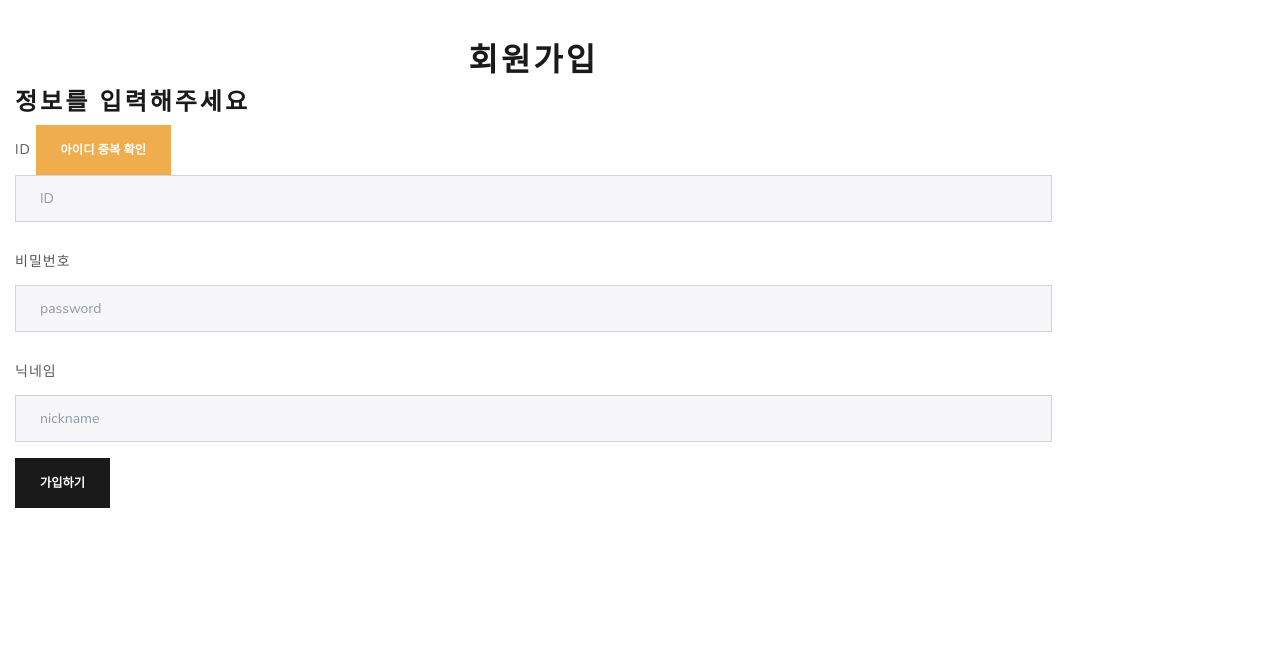
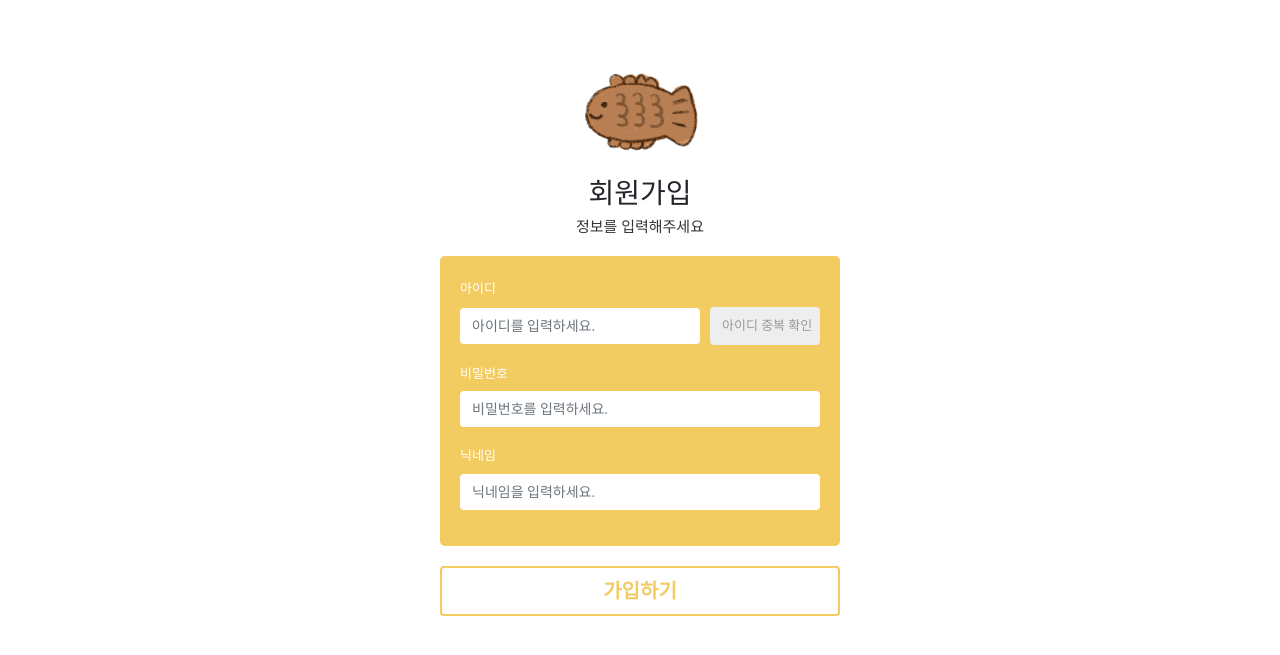
Before and after one commit to aaanjini/hanghae99_007, a Flask app: page /register in a window 1280 px wide. Shown: the top 655 px of the page. Run offline with Flask 2, Linux system fonts and the light colour scheme; some libraries are stand-ins or nearby versions; some web fonts are replaced.

Commit message:
css대충입힘

```diff
--- a/app.py
+++ b/app.py
@@ -5,9 +5,12 @@ app = Flask(__name__)
 
 from pymongo import MongoClient
 
-client = MongoClient('15.164.226.215', 27017, username="test", password="test")
+client = MongoClient('localhost', 27017)
+#client = MongoClient('15.164.226.215', 27017, username="test", password="test")
 
 db = client.hanghae99_007
+app.config["TEMPLATES_AUTO_RELOAD"] = True
+app.config['UPLOAD_FOLDER'] = "./static/profile_pics"
 
 
 SECRET_KEY = 'SPARTA'
@@ -84,6 +87,9 @@ def addUser():
         'id': id,
         'pw': pw_hash,
         'nickname': nickname,
+        "profile_pic": "", # 프로필 사진 파일 이름
+        "profile_pic_real": "profile_pics/profile_placeholder.png",
+        "profile_info": "" #한마디
 
     }
     db.user.insert_one(doc);
--- a/templates/register.html
+++ b/templates/register.html
@@ -1,61 +1,60 @@
 <!DOCTYPE html>
+<html lang="ko">
+<head>
+    <!-- Required meta tags -->
+    <meta charset="utf-8">
+    <meta name="viewport" content="width=device-width, initial-scale=1, shrink-to-fit=no">
 
-<html lang="ko">
+    <!-- Bulma CSS -->
+    <link rel="stylesheet" href="https://cdn.jsdelivr.net/npm/bulma@0.9.1/css/bulma.min.css">
+    <!-- Bootstrap CSS -->
+    <link rel="stylesheet" href="https://maxcdn.bootstrapcdn.com/bootstrap/4.0.0/css/bootstrap.min.css"
+          integrity="sha384-Gn5384xqQ1aoWXA+058RXPxPg6fy4IWvTNh0E263XmFcJlSAwiGgFAW/dAiS6JXm" crossorigin="anonymous">
 
-<head>
-    <meta charset="UTF-8"/>
+    <!-- JS -->
+    <script src="https://ajax.googleapis.com/ajax/libs/jquery/3.4.1/jquery.min.js"></script>
+    <script src="https://cdnjs.cloudflare.com/ajax/libs/jquery-cookie/1.4.1/jquery.cookie.js"></script>
 
-    <link rel="stylesheet" href="https://cdn.jsdelivr.net/npm/bootswatch@4.6.0/dist/lux/bootstrap.min.css"
-          integrity="sha256-n1LAsYCohTi3YOpx8/Jhgf1i6BLuraa4Bnx/qTd4Vs0=" crossorigin="anonymous">
-    <link rel="stylesheet" href="https://cdn.jsdelivr.net/npm/rateyo@2.3.5/src/jquery.rateyo.css"
-          integrity="sha256-NGkqAxC1CKM2ILB67FglDNhS5Sd2kKAacTcoWKznSZU=" crossorigin="anonymous">
-<!--    <link rel="stylesheet" href="../resources/css/multiUploadFields.css">-->
+    <!--  css 파일 분리  -->
+    <link rel="stylesheet" type="text/css" href="../static/common.css">
+    <link rel="stylesheet" type="text/css" href="../static/register.css">
 
-    <script src="https://cdn.jsdelivr.net/npm/jquery@3.5.1/dist/jquery.min.js"
-            integrity="sha256-9/aliU8dGd2tb6OSsuzixeV4y/faTqgFtohetphbbj0=" crossorigin="anonymous"></script>
-    <script src="https://cdn.jsdelivr.net/npm/bootstrap@4.6.0/dist/js/bootstrap.min.js"
-            integrity="sha256-7dA7lq5P94hkBsWdff7qobYkp9ope/L5LQy2t/ljPLo=" crossorigin="anonymous"></script>
-    <script src="https://cdn.jsdelivr.net/npm/rateyo@2.3.5/src/jquery.rateyo.js"
-            integrity="sha256-Sq0rSsEMzpXVg0elKKGMr0h0buMHMdRApm944Lh6XoA=" crossorigin="anonymous"></script>
-<!--    <script src="../resources/js/multiUploadFields.js"></script>-->
+    <!-- Webpage Title -->
+    <title>SIGNUP | 겨울붕어</title>
 
-
-    <!--  ///////////////////////// CSS ////////////////////////// -->
-    <style>
-        body > div.container {
-            border: 3px solid #D6CDB7;
-            margin-top: 10px;
-        }
-
-
-        .btn-primary {
-            margin: auto;
-        }
-
-
-    </style>
 
     <!--  ///////////////////////// JavaScript ////////////////////////// -->
     <script type="text/javascript">
 
-
-        $(function () {
+        $(document).ready(function(){
             // 1. $(tagName) : 2.(#id) : 3.$(.className)
-            $("button.btn.btn-primary").on("click", function () {
+            $("button.btn.signup_btn").on("click", function () {
                 AddUser();
             });
+
+            // 1. $(tagName) : 2.(#id) : 3.$(.className)
+            $("button.btn.check_btn").on("click", function () {
+                console.log("good")
+                check_dup();//이걸 유효성검사로
+            });
+
+            {# 아이디값 입력 시 중복확인 버튼 활성화 #}
+            $('#id').on('input',function(){
+               if ($('#id').val()==''){
+                   $('.check_btn').attr("disabled",true);
+                   $('.check_btn').removeClass('on');
+               } else {
+                   $('.check_btn').attr("disabled",false);
+                   $('.check_btn').addClass('on');
+               }
+            });
+
         });
 
 
-        $(function () {
-            // 1. $(tagName) : 2.(#id) : 3.$(.className)
-            $("button.btn.btn-warning").on("click", function () {
-                console.log("good")
-                AddUser();//이걸 유효성검사로
-            });
-        });
-
-
+        function to_main () {
+            window.location.href = '/'
+        }
 
 
         function AddUser() {
@@ -99,31 +98,32 @@
             let id = $("input[name='id']").val();
             console.log(id)
             if (id == "") {
-                $("#help-id").text("아이디를 입력해주세요.").removeClass("is-safe").addClass("is-danger")
-                $("#input-username").focus()
+                alert(response["msg:아이디를 입력해주세요."]);
+                {#$("#help-id").text("아이디를 입력해주세요.").removeClass("is-safe").addClass("is-danger")#}
+                {#$("#input-username").focus()#}
                 return;
             }
-            if (!is_nickname(username)) {
+            if (!is_nickname(id)) {
                 $("#help-id").text("아이디의 형식을 확인해주세요. 영문과 숫자, 일부 특수문자(._-) 사용 가능. 2-10자 길이").removeClass("is-safe").addClass("is-danger")
                 $("#input-username").focus()
                 return;
             }
-            $("#help-id").addClass("is-loading")//유효성검사
+            {#$("#help-id").addClass("is-loading")//유효성검사#}
             $.ajax({
                 type: "POST",
                 url: "/sign_up/check_dup",
                 data: {
-                    username_give: username
+                    id: id,
+                    exists: response
                 },
                 success: function (response) {
 
                     if (response["exists"]) {
-                        $("#help-id").text("이미 존재하는 아이디입니다.").removeClass("is-safe").addClass("is-danger")
-                        $("#input-username").focus()
+
+                        alert("이미 존재하는 아이디입니다.");
                     } else {
-                        $("#help-id").text("사용할 수 있는 아이디입니다.").removeClass("is-danger").addClass("is-success")
+                        alert("이미 존재하는 아이디입니다.");
                     }
-                    $("#help-id").removeClass("is-loading")
 
                 }
             });
@@ -143,46 +143,31 @@
 
 
 </head>
-
 <body>
-
-
-<div class="col-lg-10"><!-- 길이지정 -->
-
-
-    <br/><br/>
-    <h1 class="text-center">회원가입</h1>
-
-    <h3 class="text-left">정보를 입력해주세요</h3>
-
+    <div class="register_wrap">
+        <a onclick="to_main()" href="javascript:void(0);"><h1 class="logo"><img src="../static/logo.png" alt="logo"></h1></a>
+        <h3 class="text-center">회원가입</h3>
+        <h6 class="text-center font_15 dark_gray_color mb20">정보를 입력해주세요</h6>
+        <form class="">
+            <div class="register_box point_back_color">
 
                 <div class="form-group">
-        <label for="id" class="col-form-label">ID</label>
-        <button class="btn btn-warning" type="submit">아이디 중복 확인</button>
-        <input type="text" class="form-control" placeholder="ID" name="id" id="id">
+                    <label for="id" class="white_color font_13">아이디</label>
+                    <div class="form-inline double_input">
+                        <input type="text" class="form-control" placeholder="아이디를 입력하세요." name="id" id="id">
+                        <button class="btn check_btn font_13" type="submit">아이디 중복 확인</button>
                     </div>
-
-
+                </div>
                 <div class="form-group">
-        <label for="pw" class="col-form-label">비밀번호</label>
-
-        <input type="password" class="form-control" placeholder="password" name="pw" id="pw">
-
+                    <label for="pw" class="white_color font_13">비밀번호</label>
+                    <input type="password" class="form-control" placeholder="비밀번호를 입력하세요." name="pw" id="pw">
                 </div>
-
-
                 <div class="form-group">
-        <label for="nickname" class="col-form-label">닉네임</label>
-
-        <input type="text" class="form-control" placeholder="nickname" name="nickname" id="nickname">
-
+                    <label for="nickname" class="white_color font_13">닉네임</label>
+                    <input type="text" class="form-control" placeholder="닉네임을 입력하세요." name="nickname" id="nickname">
                 </div>
-
-
-    <button class="btn btn-primary" type="submit">가입하기</button>
-
-
+            </div>
+            <button class="btn signup_btn" type="submit">가입하기</button>
         </form>
     </div>
-</div>
 </body>
```
Lines whose indentation alone changed are shown as unchanged.
